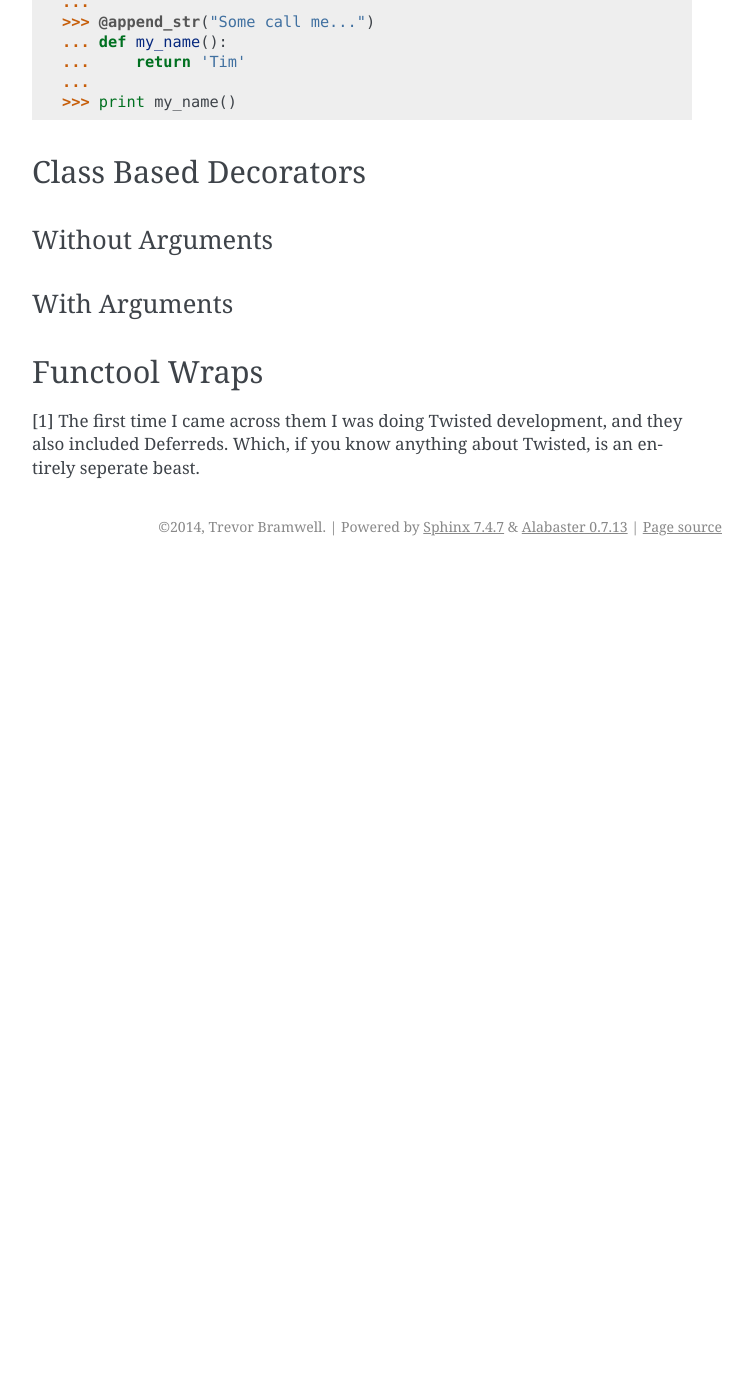
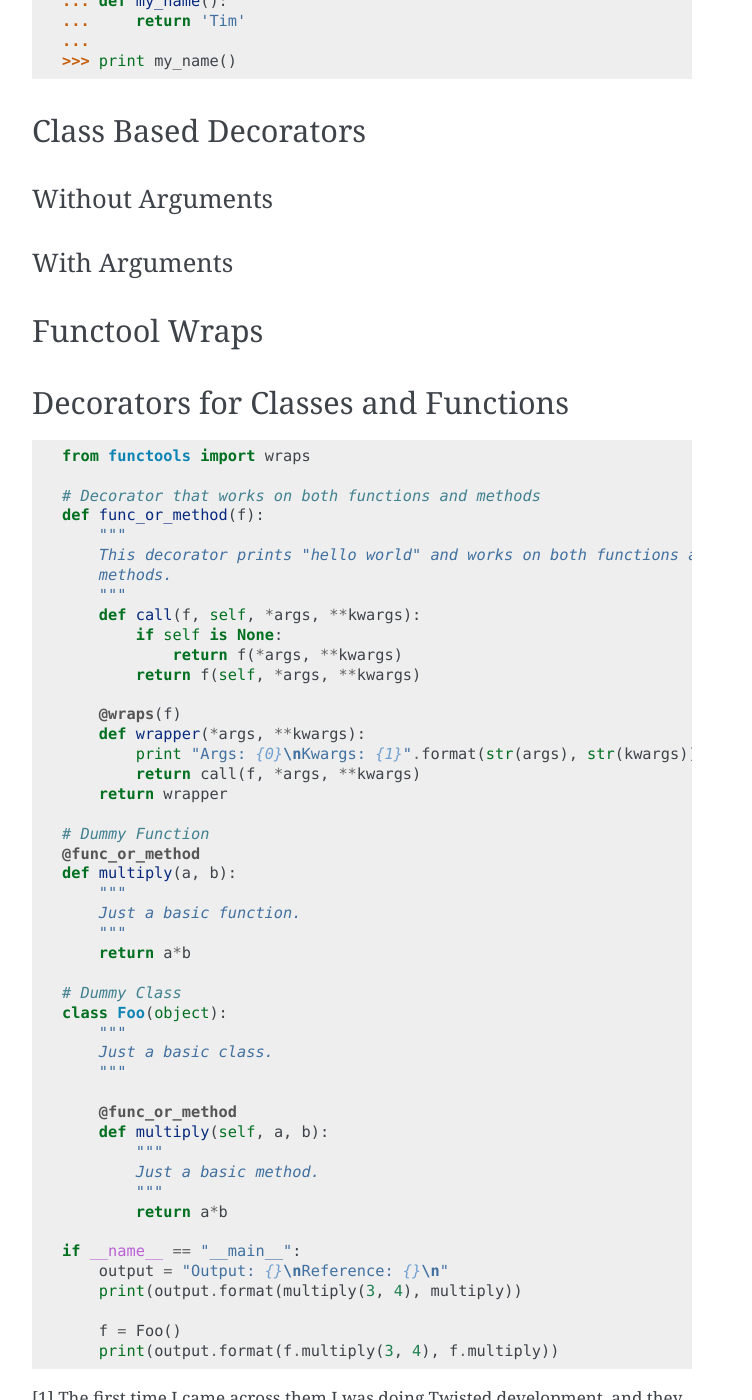
Before and after one commit to bramwelt/website, a Sphinx documentation site: the page built from source/drafts/decorators/decorators.rst, in a window 1280 px wide and 1400 px high, scrolled down 2415 px. Shown: the whole window, without its empty margins (388-1140 px from the left). Built offline with Sphinx 7.4.7, drawn with Linux system fonts in a browser that asks for light colours; before the commit the page ends 2981 px from its top, so only the background shows below that; some of the changed lines change nothing that is shown; some of the changed text lies outside the part shown.

Commit message:
Remove extra decorator files. Merge dec_for_both.

```diff
--- a/source/drafts/decorators/dec-testing.py
+++ /dev/null
@@ -1,14 +0,0 @@
-#! /usr/bin/env python
-
-def foo_dec(f):
-    # just grab it all
-    def wrapper(*args, **kwargs):
-        print 'Inside dec: {0}, {1}'.format(args, kwargs)
-        return f(*args, **kwargs)
-    return wrapper
-
-def bar(z, c):
-    print "Inside func: {0}, {1}".format(z, c)
-bar = foo_dec(bar)
-
-bar(c=4, z=2)
--- a/source/drafts/decorators/dec.py
+++ /dev/null
@@ -1,16 +0,0 @@
-def spam(f):
-    """
-    Spam before function.
-    """
-    def print_spam():
-        f()
-        print "spam, spam, spam!"
-    return print_spam
-
-def my_func():
-    print "I like..."
-
-my_func = spam(my_func)
-
-if __name__ == "__main__":
-    my_func()
--- a/source/drafts/decorators/dec_for_both.py
+++ /dev/null
@@ -1,46 +0,0 @@
-from functools import wraps
-
-# Decorator that works on both functions and methods
-def func_or_method(f):
-    """
-    This decorator prints "hello world" and works on both functions and
-    methods.
-    """
-    def call(f, self, *args, **kwargs):
-        if self is None:
-            return f(*args, **kwargs)
-        return f(self, *args, **kwargs)
-
-    @wraps(f)
-    def wrapper(*args, **kwargs):
-        print "hello, world"
-        return call(f, *args, **kwargs)
-    return wrapper
-
-# Dummy Function
-@func_or_method
-def multiply(a, b):
-    """
-    Just a basic function.
-    """
-    return a*b
-
-# Dummy Class
-class Foo(object):
-    """
-    Just a basic class.
-    """
-
-    @func_or_method
-    def multiply(self, a, b):
-        """
-        Just a basic method.
-        """
-        return a*b
-
-if __name__ == "__main__":
-    output = "Output: {}\nReference: {}\n"
-    print(output.format(multiply(2, 8), multiply))
-
-    f = Foo()
-    print(output.format(f.multiply(3, 4), f.multiply))
--- a/source/drafts/decorators/decorators.py
+++ /dev/null
@@ -1,52 +0,0 @@
-# Without Arguments
-def my_dec(f):
-    def print_hello():
-        print 'Hello, ',
-        return f()
-    return print_hello
-
-# With Arguments
-def append_str(msg):
-    def wrap(f):
-        def special_msg():
-            return "{}{}".format(msg, f())
-        return special_msg
-    return wrap
-
-
-def some_call_me(func):
-    def wrap():
-        print 'Some call me...',
-        return func()
-    return wrap
-
-
-def tim():
-    print 'Tim'
-
-tim = some_call_me(tim)
-
-if __name__ == '__main__':
-    tim()
-    # Without Arguments
-    #@my_dec
-    #def print_world():
-    #    print 'world!'
-
-    #print print_world
-    #print_world()
-
-    # Without Arguments (TypeError)
-    #@my_dec()
-    #def print_world2():
-    #    print 'world!'
-    #
-    #print print_world2
-    #print_world2()
-
-    # With Arguments
-    @append_str("Some call me...")
-    def my_name():
-        return 'Tim'
-
-    print my_name()
--- a/source/drafts/decorators/decorators.rst
+++ b/source/drafts/decorators/decorators.rst
@@ -9,10 +9,8 @@ Python decorators are really just syntactic sugar for a function wrapper.
     def foo(...):
         ...
 
-In this example, bar is the *decorator* and foo is the function
-bar *decorates*. This example could have been written
-
-::
+Here bar is the *decorator* and foo is the function
+bar *decorates*. This example could have also been written::
 
     def foo(...):
         ...
@@ -20,10 +18,9 @@ bar *decorates*. This example could have been written
     foo = bar(foo)
 
 These decorators allow you - developers - to do things before and/or
-after a function is called.
-
-This is great for implementing `memoization`_, `deprecation
-warnings`_, or `authorization requirements`_.
+after a function is called. That has great implications for easily
+implementing things like `memoization`_, `deprecation warnings`_, or
+`authorization`_.
 
 Decorators are absolutely daugnting at first glance though. Any
 programmer would run away screaming they moment they saw a function
@@ -53,7 +50,7 @@ named because they are used to *decorate* the methods of a class.
 .. _memoization: http://wiki.python.org/moin/PythonDecoratorLibrary#Memoize
 .. _singletons: http://wiki.python.org/moin/PythonDecoratorLibrary#The_Sublime_Singleton
 .. _deprecation warnings: http://wiki.python.org/moin/PythonDecoratorLibrary#Smart_deprecation_warnings_.28with_valid_filenames.2C_line_numbers.2C_etc..29
-.. _authorization requirements: https://wiki.python.org/moin/PythonDecoratorLibrary#Access_control
+.. _authorization: https://wiki.python.org/moin/PythonDecoratorLibrary#Access_control
 
 I will be showing you how decorators were originally used, how they are
 used with functions without any arguments, functions with arguments,
@@ -154,6 +151,58 @@ With Arguments
 Functool Wraps
 --------------
 
+Decorators for Classes and Functions
+------------------------------------
+
+::
+
+    from functools import wraps
+
+    # Decorator that works on both functions and methods
+    def func_or_method(f):
+        """
+        This decorator prints "hello world" and works on both functions and
+        methods.
+        """
+        def call(f, self, *args, **kwargs):
+            if self is None:
+                return f(*args, **kwargs)
+            return f(self, *args, **kwargs)
+
+        @wraps(f)
+        def wrapper(*args, **kwargs):
+            print "Args: {0}\nKwargs: {1}".format(str(args), str(kwargs))
+            return call(f, *args, **kwargs)
+        return wrapper
+
+    # Dummy Function
+    @func_or_method
+    def multiply(a, b):
+        """
+        Just a basic function.
+        """
+        return a*b
+
+    # Dummy Class
+    class Foo(object):
+        """
+        Just a basic class.
+        """
+
+        @func_or_method
+        def multiply(self, a, b):
+            """
+            Just a basic method.
+            """
+            return a*b
+
+    if __name__ == "__main__":
+        output = "Output: {}\nReference: {}\n"
+        print(output.format(multiply(3, 4), multiply))
+
+        f = Foo()
+        print(output.format(f.multiply(3, 4), f.multiply))
+
 
 
 .. _12-steps: http://simeonfranklin.com/blog/2012/jul/1/python-decorators-in-12-steps/
```
